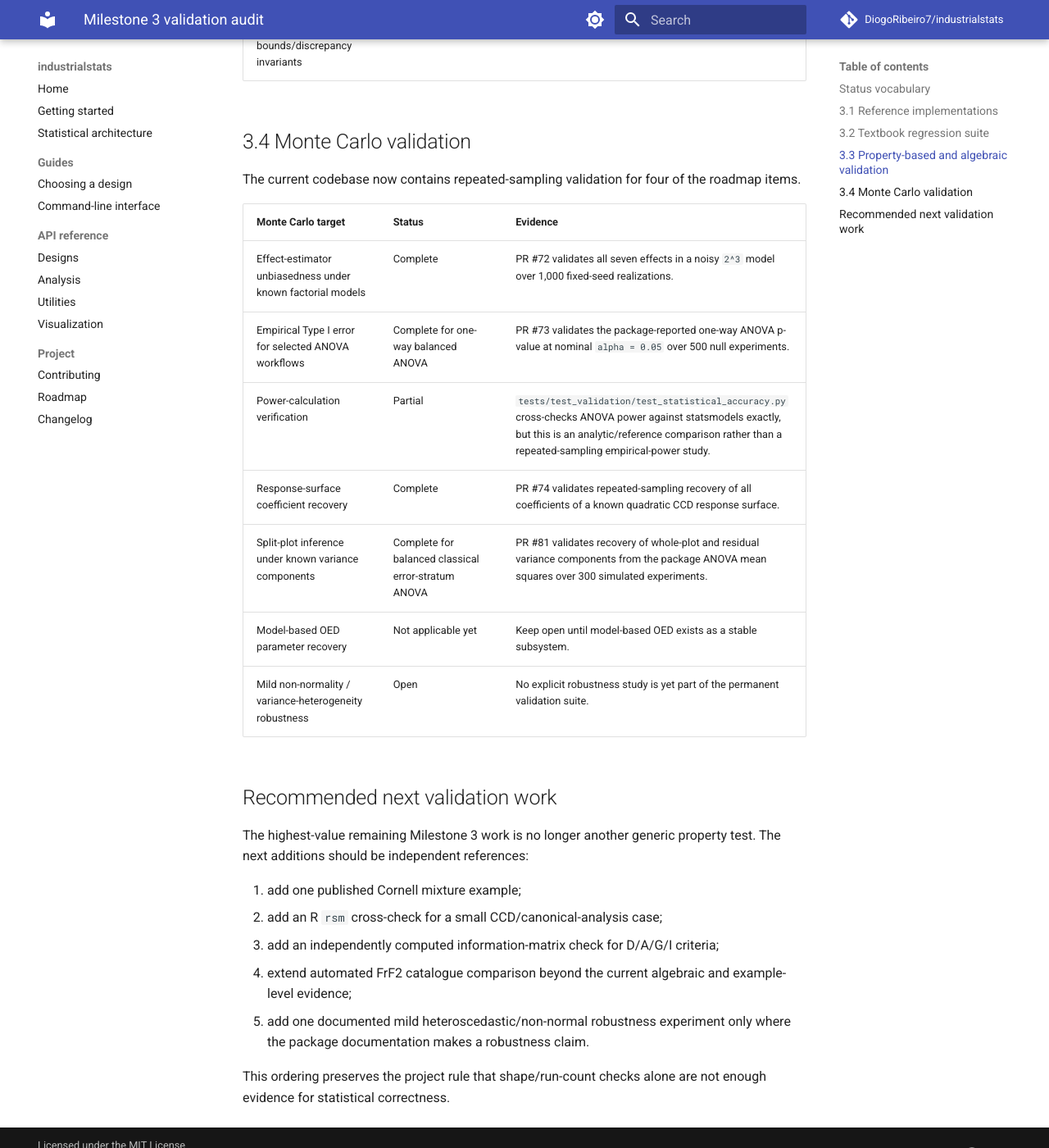
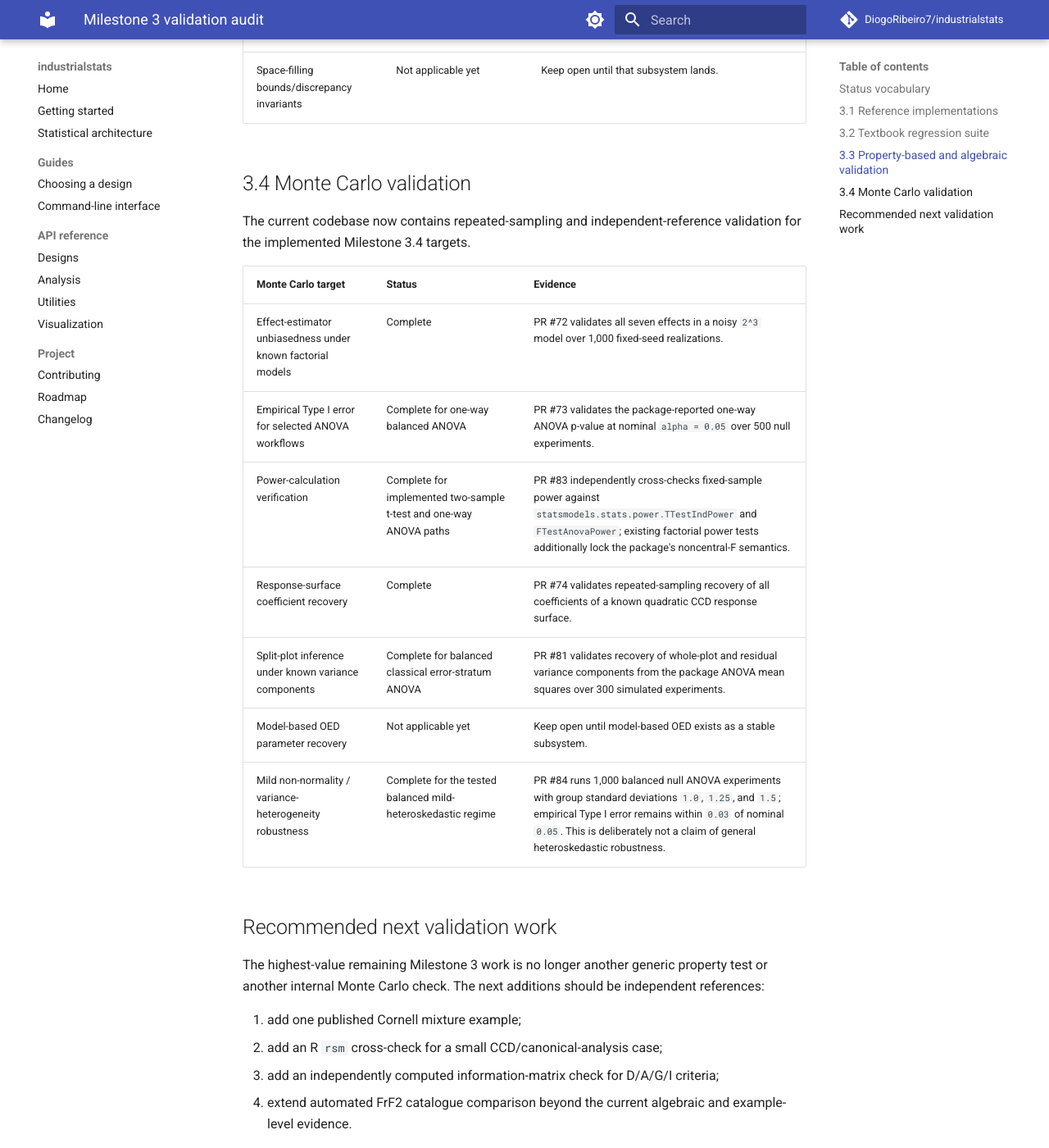
Before and after one commit to DiogoRibeiro7/industrialstats, an MkDocs documentation site: the page built from docs/milestone3-validation-audit.md, in a window 1280 px wide and 1400 px high, scrolled down 3527 px. Shown: the whole window at 82% size. Built offline with MkDocs 1.6.1 and Material for MkDocs 9.7.7, drawn with Linux system fonts in a browser that asks for light colours; comment, search, counter and statistics services are not loaded; some of the changed text lies outside the part shown.

Commit message:
docs: refresh Milestone 3 audit with latest evidence

```diff
--- a/docs/milestone3-validation-audit.md
+++ b/docs/milestone3-validation-audit.md
@@ -7,7 +7,8 @@ work that still requires an independent reference implementation, textbook
 case, or additional statistical study.
 
 The audit was refreshed after the mixture simplex property tests merged in
-PR #82.
+PR #82 and now also incorporates the power-reference and mild-heteroskedasticity
+validation merged in PRs #83 and #84.
 
 ## Status vocabulary
 
@@ -69,31 +70,30 @@ by deterministic algebraic tests or Hypothesis suites.
 
 ## 3.4 Monte Carlo validation
 
-The current codebase now contains repeated-sampling validation for four of the
-roadmap items.
+The current codebase now contains repeated-sampling and independent-reference
+validation for the implemented Milestone 3.4 targets.
 
 | Monte Carlo target | Status | Evidence |
 | --- | --- | --- |
 | Effect-estimator unbiasedness under known factorial models | Complete | PR #72 validates all seven effects in a noisy `2^3` model over 1,000 fixed-seed realizations. |
 | Empirical Type I error for selected ANOVA workflows | Complete for one-way balanced ANOVA | PR #73 validates the package-reported one-way ANOVA p-value at nominal `alpha = 0.05` over 500 null experiments. |
-| Power-calculation verification | Partial | `tests/test_validation/test_statistical_accuracy.py` cross-checks ANOVA power against statsmodels exactly, but this is an analytic/reference comparison rather than a repeated-sampling empirical-power study. |
+| Power-calculation verification | Complete for implemented two-sample t-test and one-way ANOVA paths | PR #83 independently cross-checks fixed-sample power against `statsmodels.stats.power.TTestIndPower` and `FTestAnovaPower`; existing factorial power tests additionally lock the package's noncentral-F semantics. |
 | Response-surface coefficient recovery | Complete | PR #74 validates repeated-sampling recovery of all coefficients of a known quadratic CCD response surface. |
 | Split-plot inference under known variance components | Complete for balanced classical error-stratum ANOVA | PR #81 validates recovery of whole-plot and residual variance components from the package ANOVA mean squares over 300 simulated experiments. |
 | Model-based OED parameter recovery | Not applicable yet | Keep open until model-based OED exists as a stable subsystem. |
-| Mild non-normality / variance-heterogeneity robustness | Open | No explicit robustness study is yet part of the permanent validation suite. |
+| Mild non-normality / variance-heterogeneity robustness | Complete for the tested balanced mild-heteroskedastic regime | PR #84 runs 1,000 balanced null ANOVA experiments with group standard deviations `1.0`, `1.25`, and `1.5`; empirical Type I error remains within `0.03` of nominal `0.05`. This is deliberately not a claim of general heteroskedastic robustness. |
 
 ## Recommended next validation work
 
 The highest-value remaining Milestone 3 work is no longer another generic
-property test. The next additions should be independent references:
+property test or another internal Monte Carlo check. The next additions should
+be independent references:
 
 1. add one published Cornell mixture example;
 2. add an R `rsm` cross-check for a small CCD/canonical-analysis case;
 3. add an independently computed information-matrix check for D/A/G/I criteria;
 4. extend automated FrF2 catalogue comparison beyond the current algebraic and
-   example-level evidence;
-5. add one documented mild heteroscedastic/non-normal robustness experiment only
-   where the package documentation makes a robustness claim.
+   example-level evidence.
 
 This ordering preserves the project rule that shape/run-count checks alone are
 not enough evidence for statistical correctness.
```
